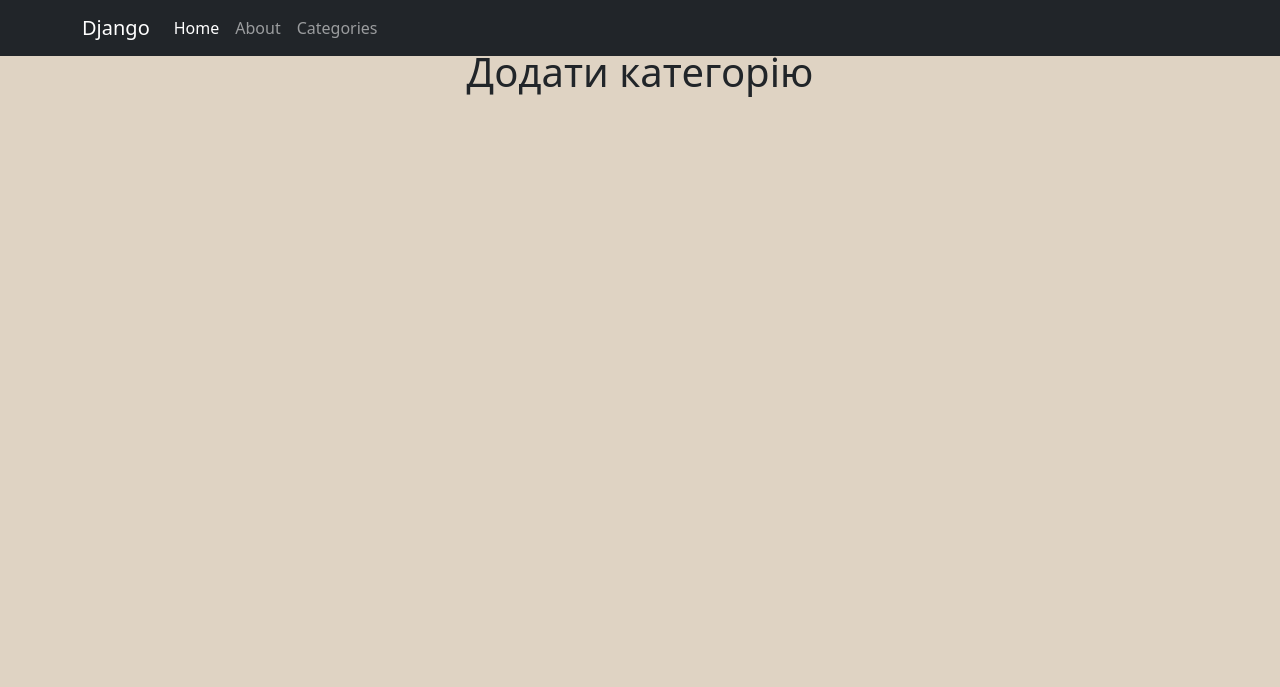
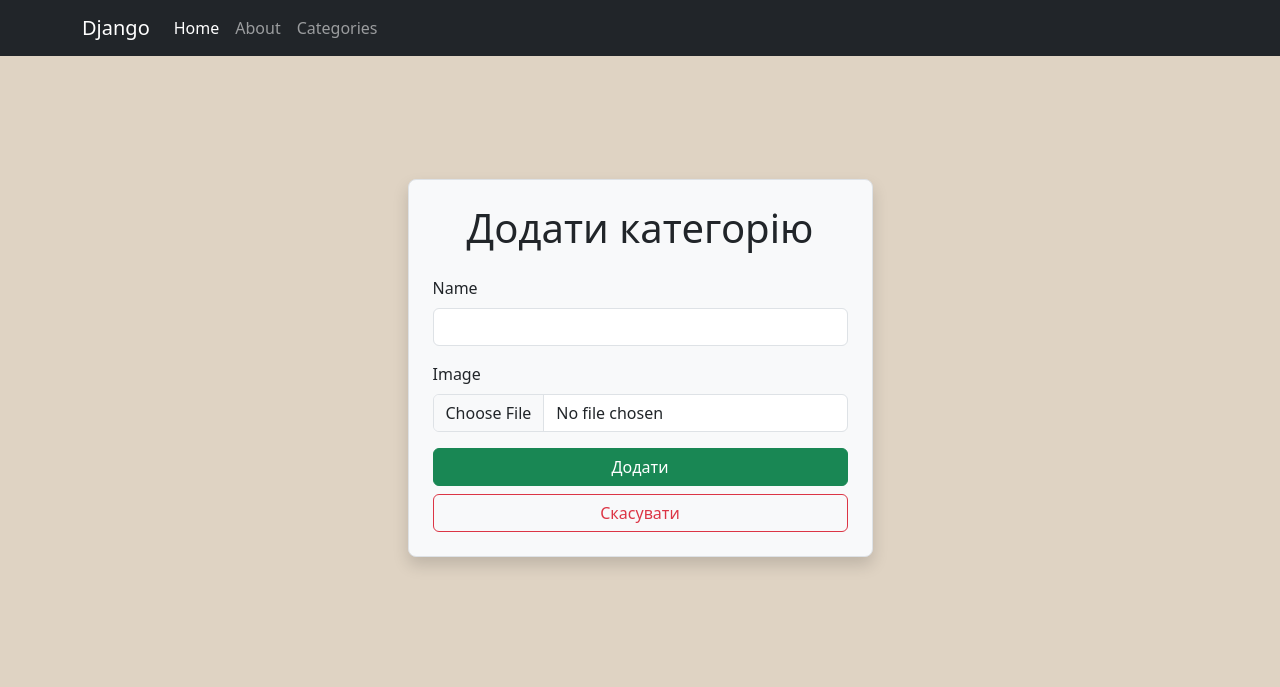
Before and after one commit to DmitroKozachok/DjangoProject, a Django app: page /categories/add/ in a window 1280 px wide. Shown: the top 687 px of the page. Run offline with Django 5.2, Linux system fonts and the light colour scheme.

Commit message:
Create categories

```diff
--- a/djangomvt/categories/models.py
+++ b/djangomvt/categories/models.py
@@ -1,11 +1,29 @@
 from django.db import models
+import os
+import uuid
+from io import BytesIO
+from django.core.files.base import ContentFile
+from PIL import Image
+
+def category_image_upload_to(instance, filename):
+    ext = 'webp'
+    filename = f"{uuid.uuid4().hex}.{ext}"
+    return os.path.join('images', filename)
 
 class Category(models.Model):
     name = models.CharField(max_length=100)
-    slug = models.SlugField(unique=True)
     image = models.ImageField(upload_to='images/', blank=True, null=True)
     created_at = models.DateTimeField(auto_now_add=True)
     updates_at = models.DateTimeField(auto_now=True)
 
+    def save(self, *args, **kwargs):
+        if self.image:
+            img = Image.open(self.image)
+            #img = img.convert("RGB")
+            buffer = BytesIO()
+            img.save(buffer, format="WEBP")
+            self.image.save(f"{uuid.uuid4().hex}.webp", ContentFile(buffer.getvalue()), save=False)
+        super().save(*args, **kwargs)
+
     def __str__(self):
         return self.name
--- a/djangomvt/categories/templates/add_category.html
+++ b/djangomvt/categories/templates/add_category.html
@@ -1,6 +1,33 @@
 {% extends "layout.html" %}
 
 {% block content %}
-    <h1 class="text-center">Додати категорію</h1>
+<div class="d-flex justify-content-center align-items-center" style="min-height: 80vh;">
+    <div class="col-md-6 col-lg-5">
+        <div class="p-4 border rounded-3 shadow bg-light">
+            <h1 class="mb-4 text-center">Додати категорію</h1>
 
+            <form method="post" enctype="multipart/form-data">
+                {% csrf_token %}
+
+                {% for field in form %}
+                    <div class="mb-3">
+                        <label for="{{ field.id_for_label }}" class="form-label">{{ field.label }}</label>
+                        {{ field }}
+                        {% if field.help_text %}
+                            <div class="form-text">{{ field.help_text }}</div>
+                        {% endif %}
+                        {% for error in field.errors %}
+                            <div class="text-danger">{{ error }}</div>
+                        {% endfor %}
+                    </div>
+                {% endfor %}
+
+                <div class="d-grid gap-2">
+                    <button class="btn btn-success" type="submit">Додати</button>
+                    <a class="btn btn-outline-danger" href="/categories">Скасувати</a>
+                </div>
+            </form>
+        </div>
+    </div>
+</div>
 {% endblock %}
```
Also changed, not shown: djangomvt/categories/migrations/0001_initial.py, djangomvt/images/156585dc33a445aa93b173fa661fb22b.webp (added), djangomvt/images/4ce3e127cb0343a6ac34f35335476cca.webp (added), djangomvt/images/bb74db43557644b38e82117daed59162.webp (added), djangomvt/images/bbe122fe897c4f4ca8dc7dcd0860071d.webp (added).
